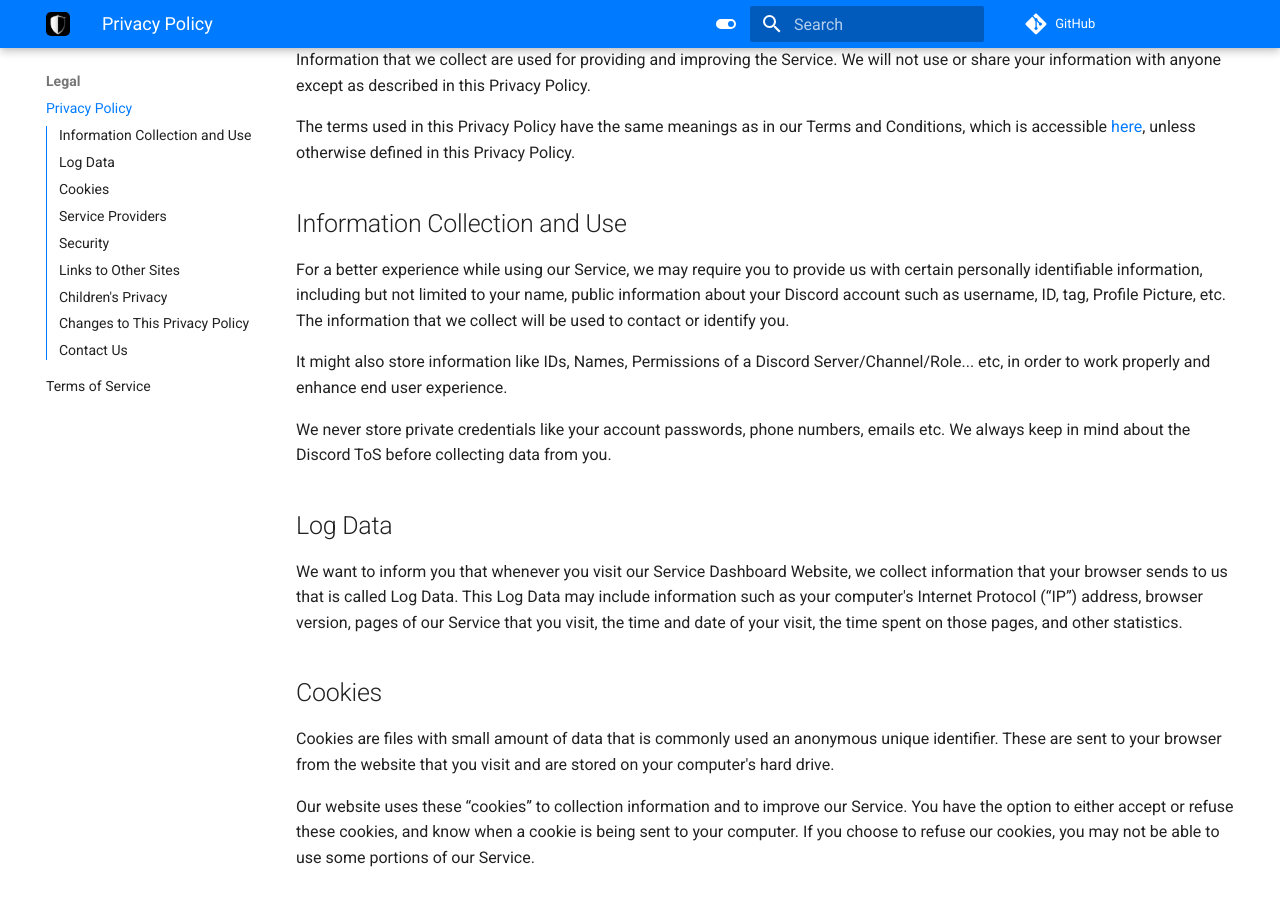
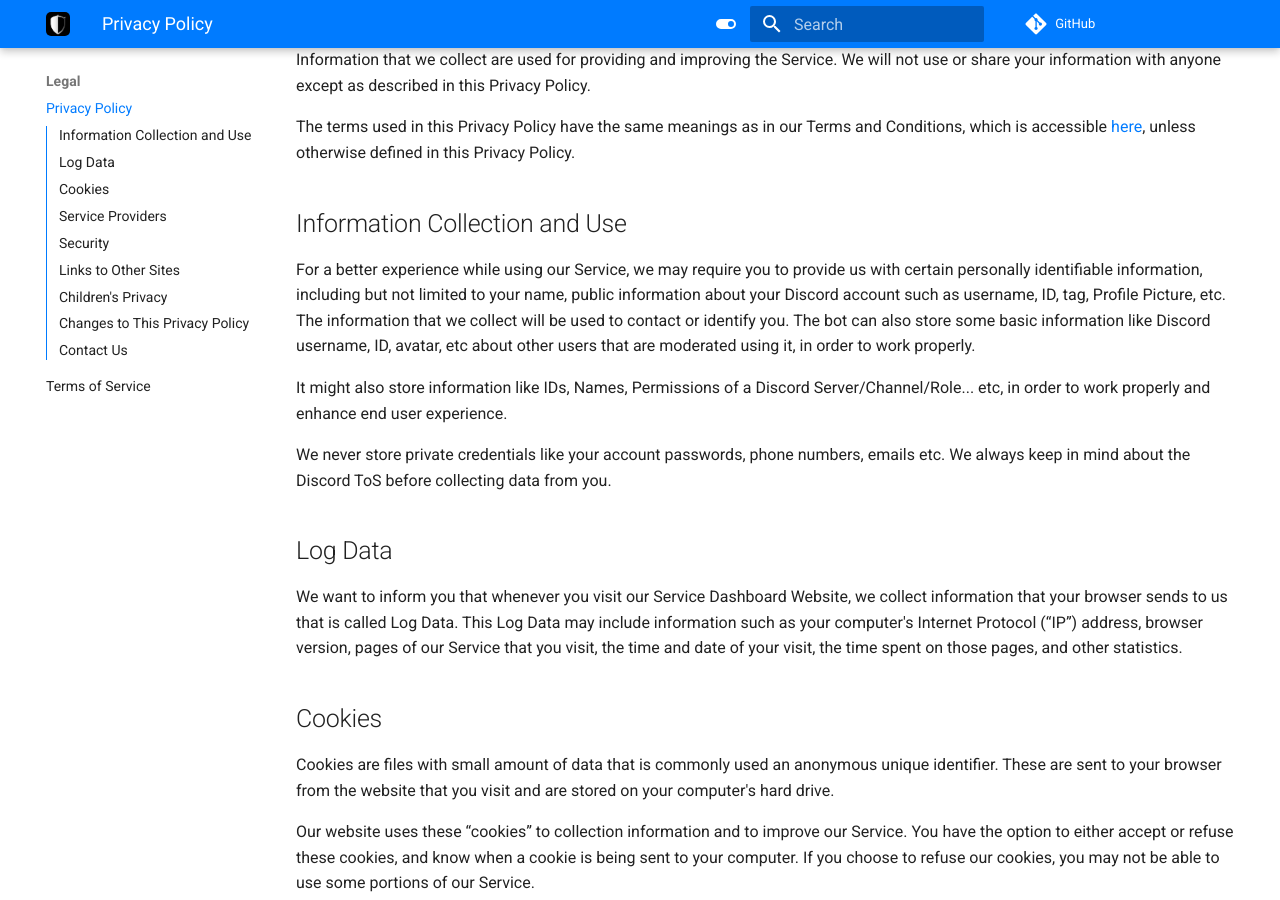
Before and after one commit to onesoft-sudo/sudobot, an MkDocs documentation site: the page built from docs/legal/privacy.md, in a window 1280 px wide and 900 px high, scrolled down 382 px. Built offline with MkDocs 1.6.1 and Material for MkDocs 9.7.7, drawn with Linux system fonts in a browser that asks for light colours; comment, search, counter and statistics services are not loaded; the version menu is left out.

Commit message:
docs: update privacy policy

```diff
--- a/docs/legal/privacy.md
+++ b/docs/legal/privacy.md
@@ -12,9 +12,7 @@ The terms used in this Privacy Policy have the same meanings as in our Terms and
 ## Information Collection and Use
 
 For a better experience while using our Service, we may require you to provide us with certain personally identifiable information, including but not limited to your name, public information about your Discord account such as username, ID, tag, Profile Picture, etc. The information that we collect will be used to contact or identify you.
-
-<!-- SudoBot will store some basic information like Discord username, ID, avatar, etc about other users that are moderated using it, in order to function properly.
--->
+The bot can also store some basic information like Discord username, ID, avatar, etc about other users that are moderated using it, in order to work properly.
 
 It might also store information like IDs, Names, Permissions of a Discord Server/Channel/Role... etc, in order to work properly and enhance end user experience.
 
```
